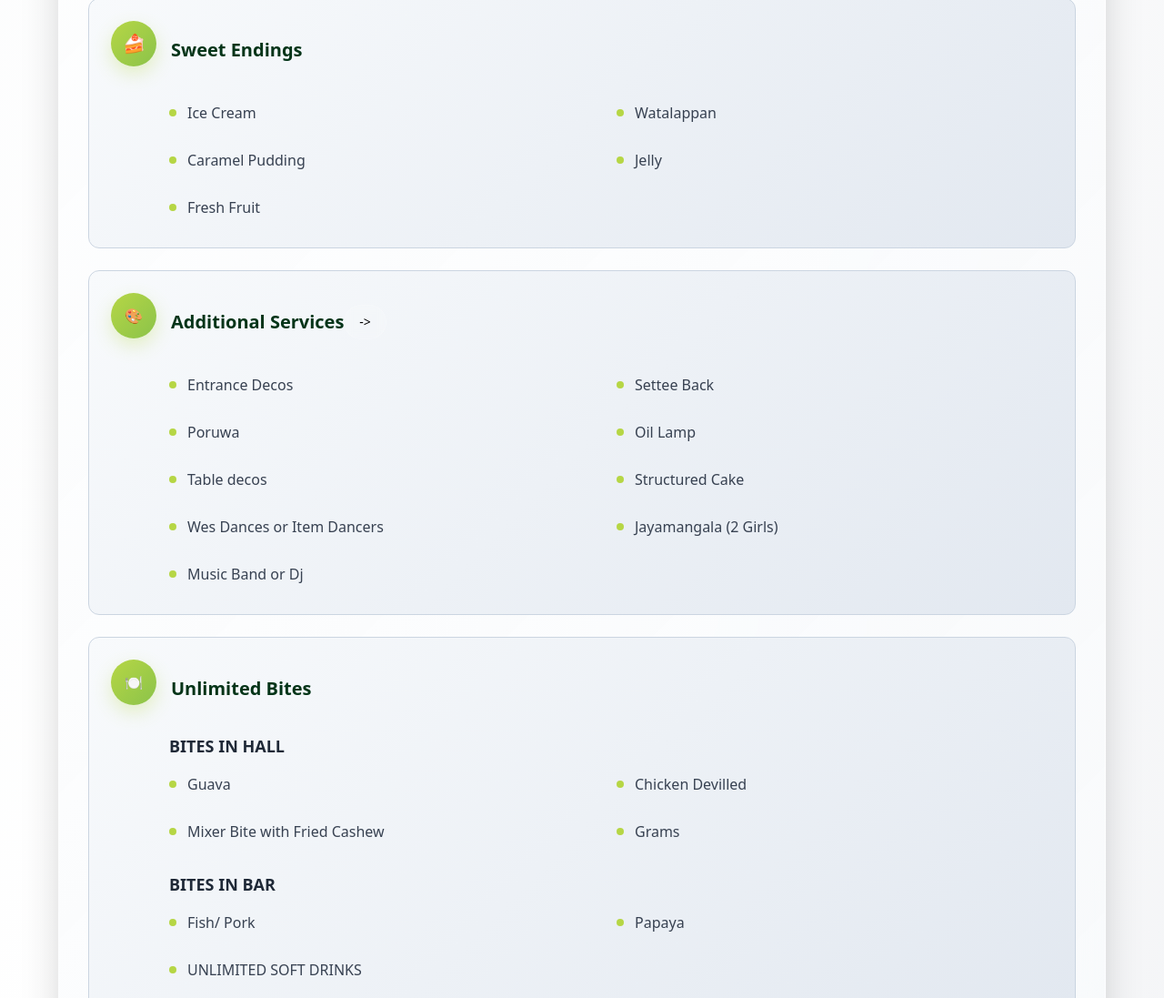
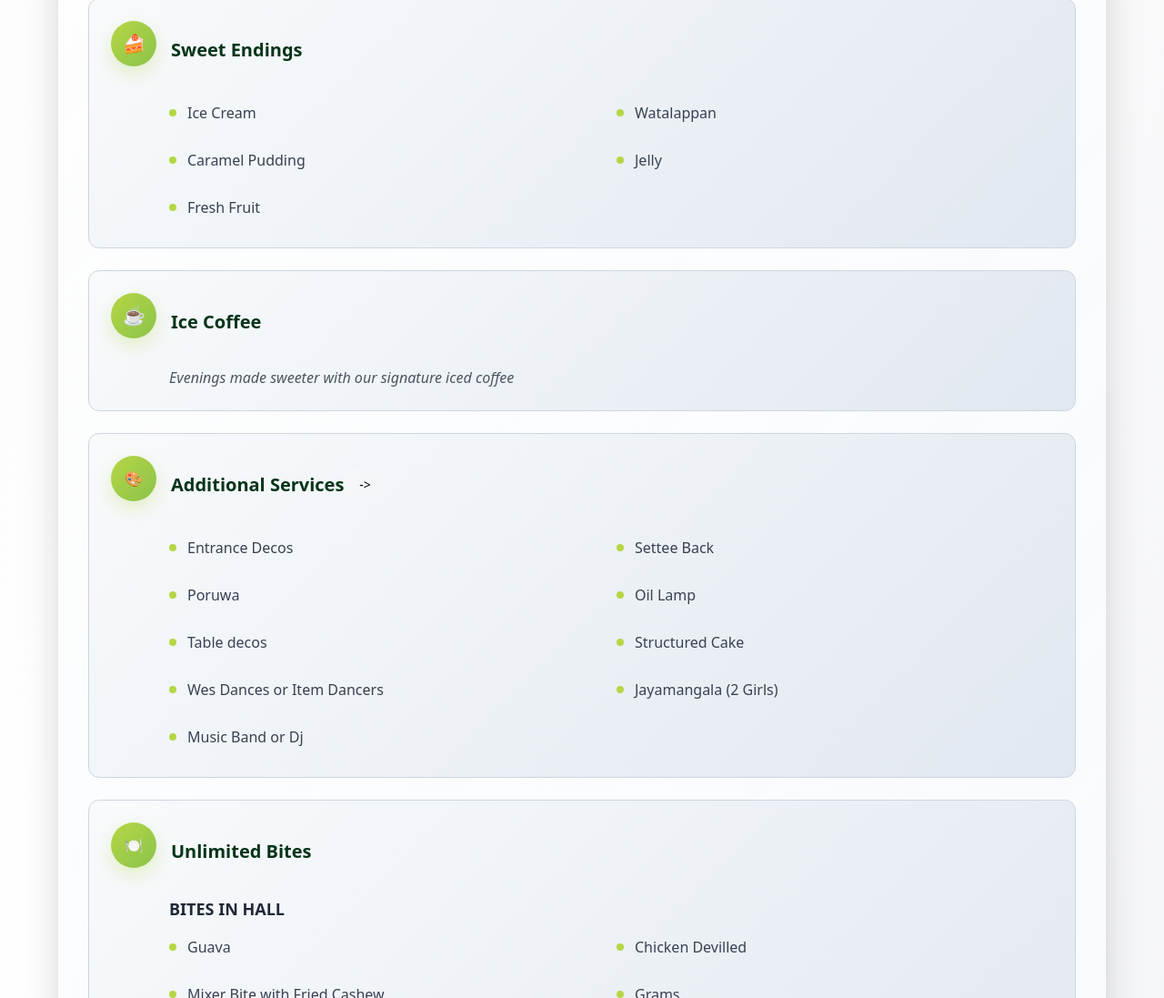
Before and after one commit to Udeshisasi/GV, a plain HTML site: page Package_6.html in a window 1280 px wide. Shown: the part 2466-3563 px from the top of the page at 91% size. Drawn offline with nearby package versions, Linux system fonts and the light colour scheme.

Commit message:
Update Package_6.html

```diff
--- a/Package_6.html
+++ b/Package_6.html
@@ -444,6 +444,16 @@
                     </div>
                 </div>
 
+                <div class="food-category rounded-xl p-6 mb-6">
+                        <div class="flex items-center mb-4">
+                            <div class="category-icon">
+                                <span class="text-white text-xl">☕</span>
+                            </div>
+                            <h3 class="font-bold text-hotel-green text-xl ml-4">Ice Coffee</h3>
+                        </div>
+                        <p class="text-gray-600 italic ml-16">Evenings made sweeter with our signature iced coffee </p>
+                    </div>
+
                 <!-- Decoration -->
                 <div class="food-category rounded-xl p-6 mb-6">
                     <div class="flex items-center mb-4">
```
